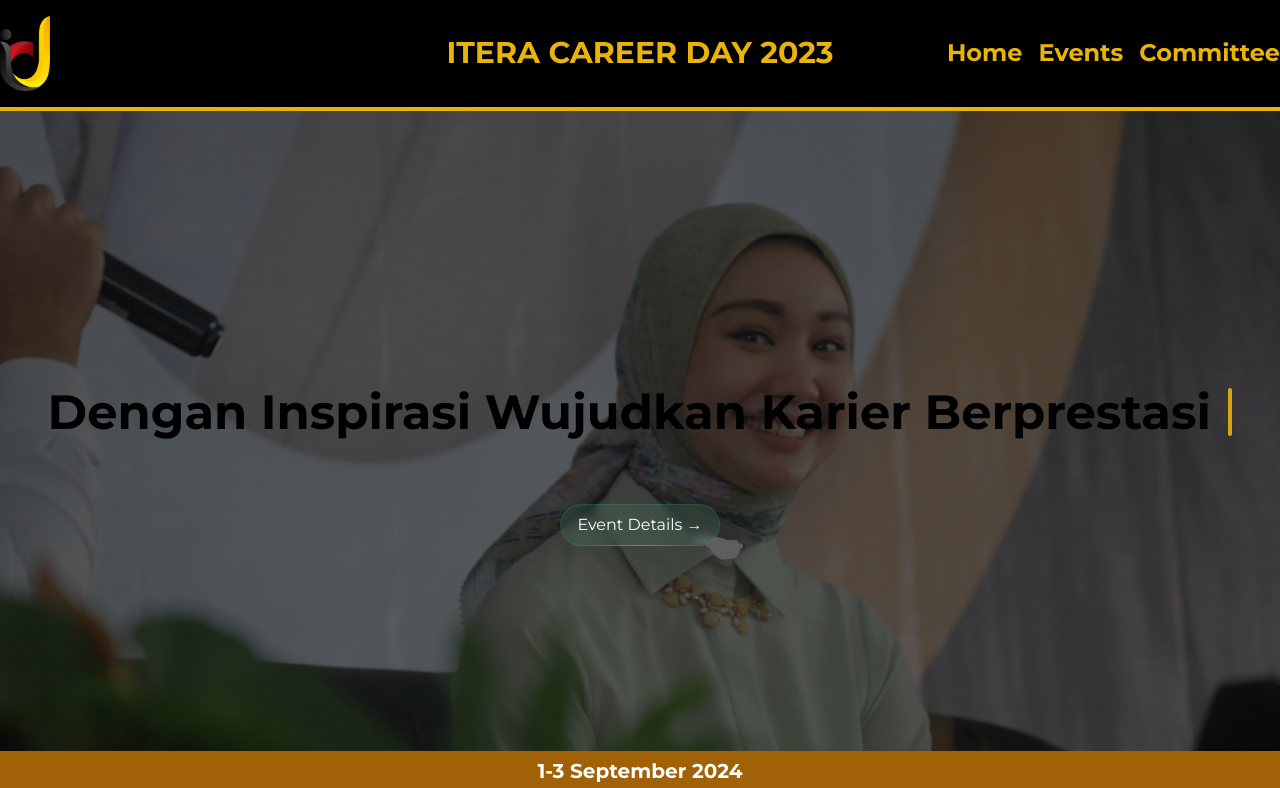
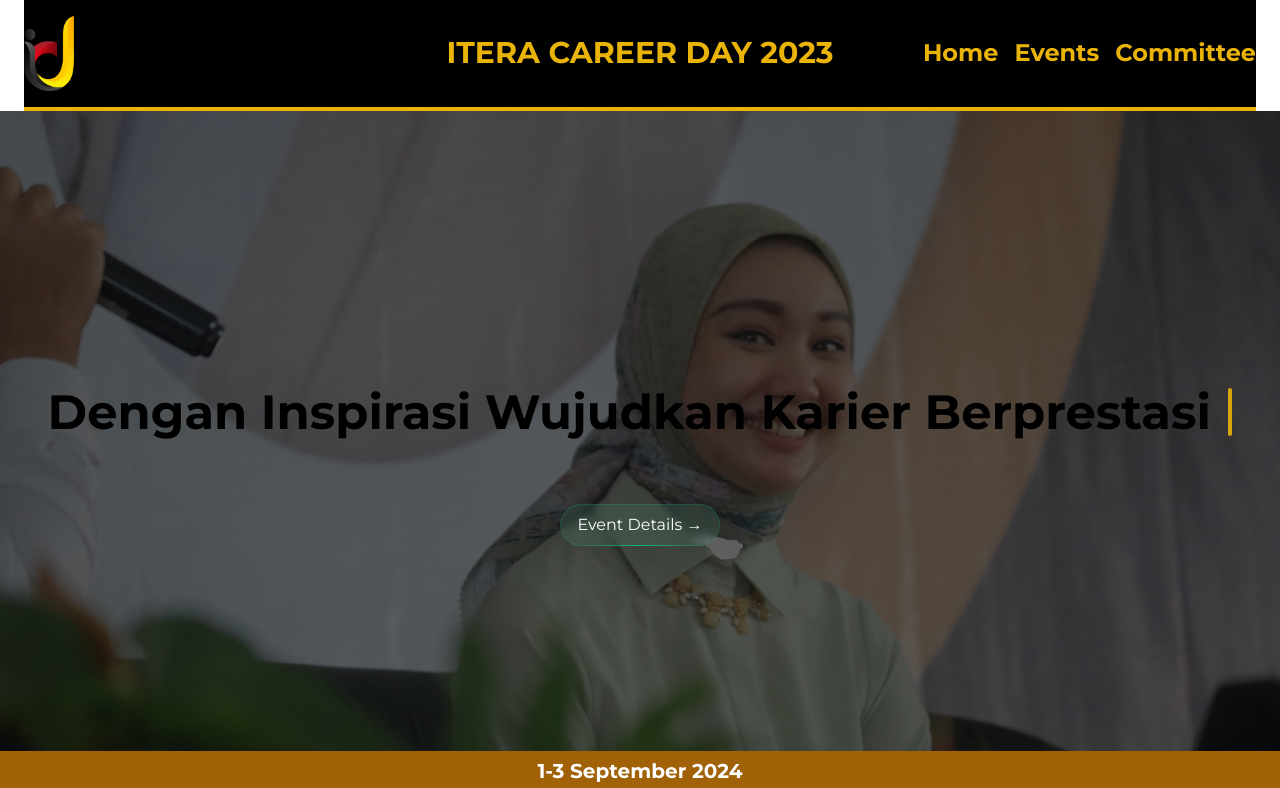
Before and after one commit to muhammadfabil/it-fundamental, a Next.js app: page / in a window 1280 px wide. Shown: the top 788 px of the page. Built offline with nearby package versions, Linux system fonts and the light colour scheme.

Commit message:
Update layout.tsx

```diff
--- a/app/layout.tsx
+++ b/app/layout.tsx
@@ -27,7 +27,7 @@
       <body className={montserrat.className}>
         <div className="flex flex-col min-h-screen">
           {/* Header */}
-          <header className="bg-black text-yellow-500 py-4 relative border-b-4 border-yellow-500">
+          <header className="bg-black text-yellow-500 py-4 relative border-b-4 border-yellow-500 mx-6">
             <nav className="container mx-auto flex justify-between items-center font-extrabold">
               {/* Logo di kiri */}
               <Link href="/" className="flex-shrink-0">
```
